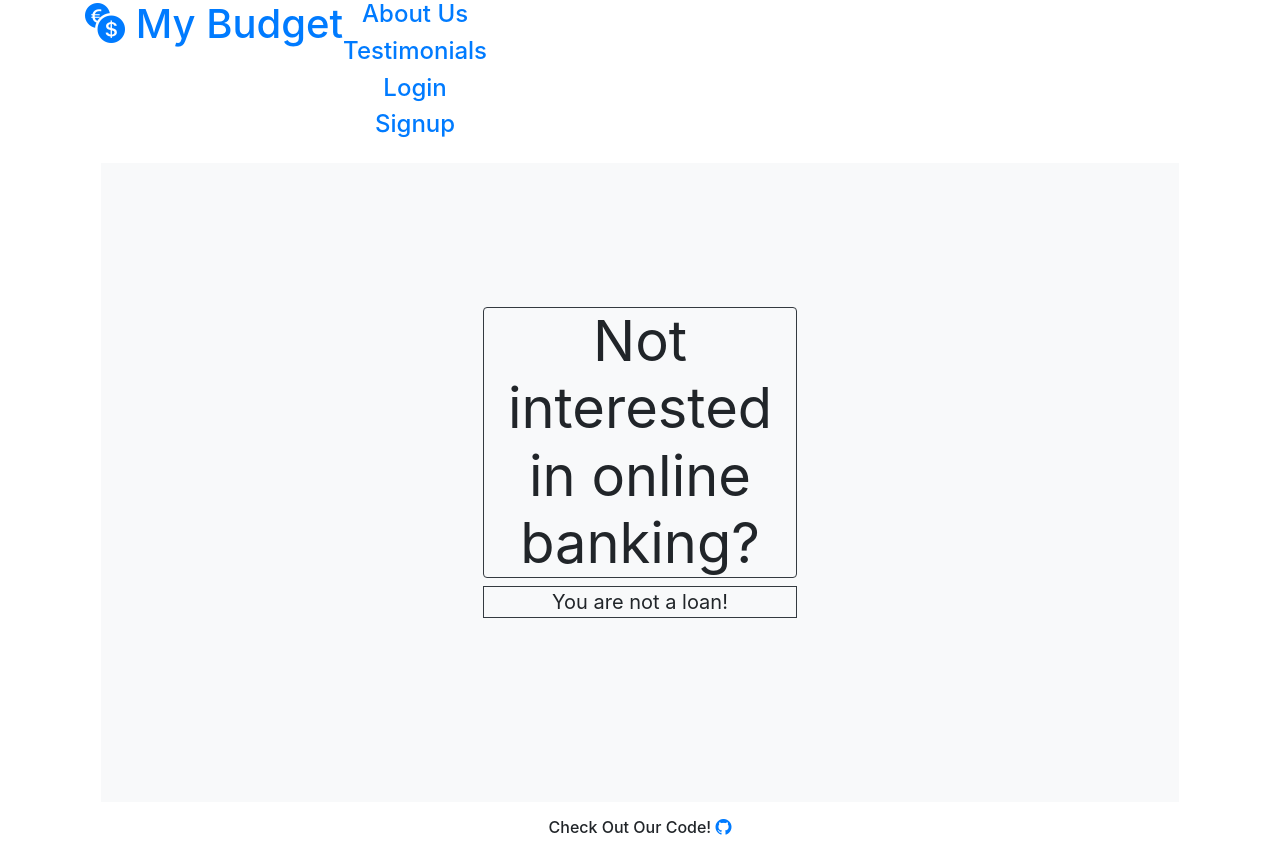
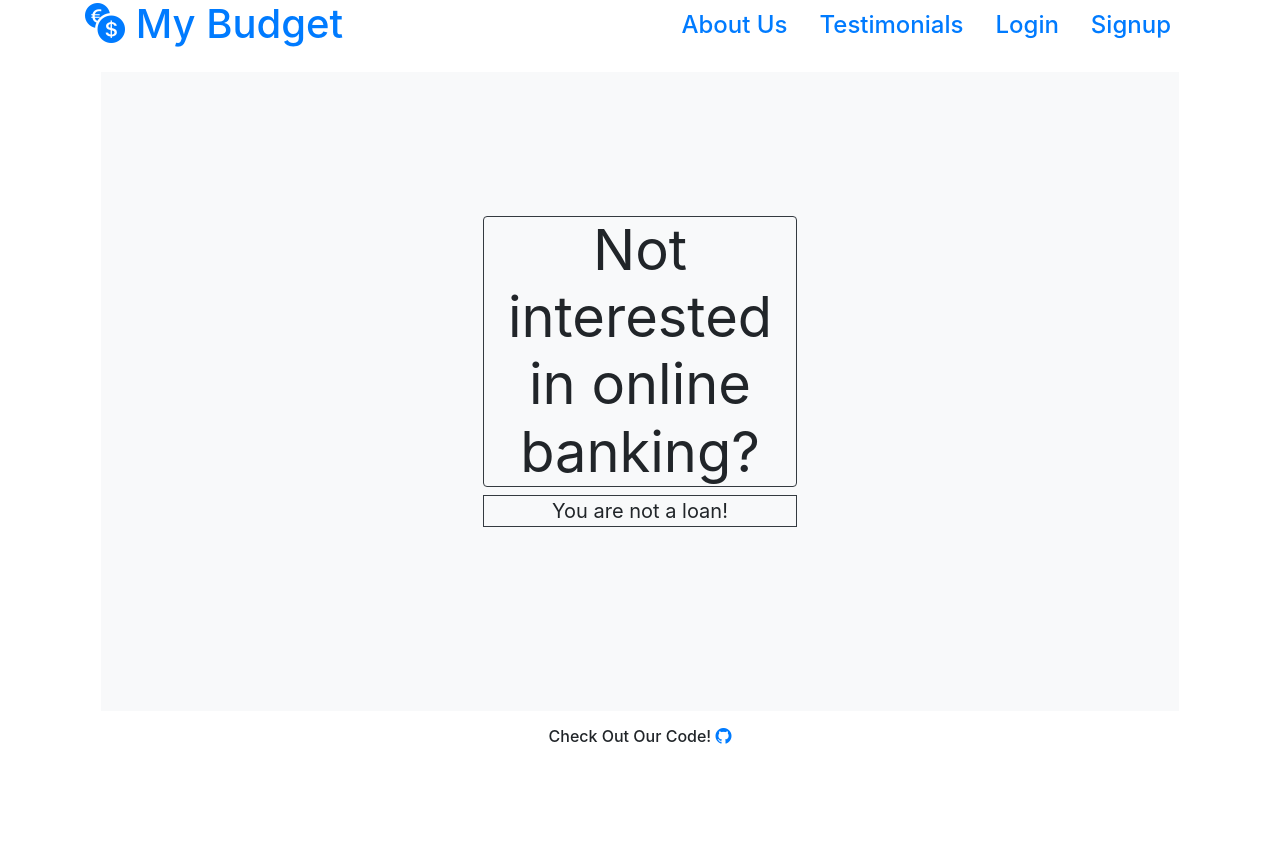
Before and after one commit to AShariat/my-budget, a React (Create React App) app in the folder client/: page / in a window 1280 px wide. After the commit the page ends 800 px from the top, so only its background shows below. Built offline with nearby package versions, Linux system fonts and the light colour scheme.

Commit message:
navbar flex

```diff
--- a/client/src/components/Header/index.js
+++ b/client/src/components/Header/index.js
@@ -9,34 +9,34 @@ const Header = () => {
   };
 
   return (
-    <header className="container d-flex">
+    <header className="container d-flex justify-content-md-between">
       <h1>
         <Link to="/">
           <i className="bi bi-currency-exchange"></i> My Budget
         </Link>
       </h1>
-      <nav className="text-center">
+      <nav className="text-center d-inline-flex p-2 align-items-end">
         {Auth.loggedIn() ? (
           <>
-            <h4>
+            <h4 className="px-3">
               <Link to="/dashboard">Dashboard</Link>
             </h4>
             <a href="/" onClick={logout}>
-              <h4>Logout</h4>
+              <h4 className="px-3">Logout</h4>
             </a>
           </>
         ) : (
           <>
-            <h4>
+            <h4 className="px-3">
               <Link to="/about">About Us</Link>
             </h4>
-            <h4>
+            <h4 className="px-3">
               <Link to="/testimonials">Testimonials</Link>
             </h4>
-            <h4>
+            <h4 className="px-3">
               <Link to="/login">Login</Link>
             </h4>
-            <h4>
+            <h4 className="px-3">
               <Link to="/signup">Signup</Link>
             </h4>
           </>
```
